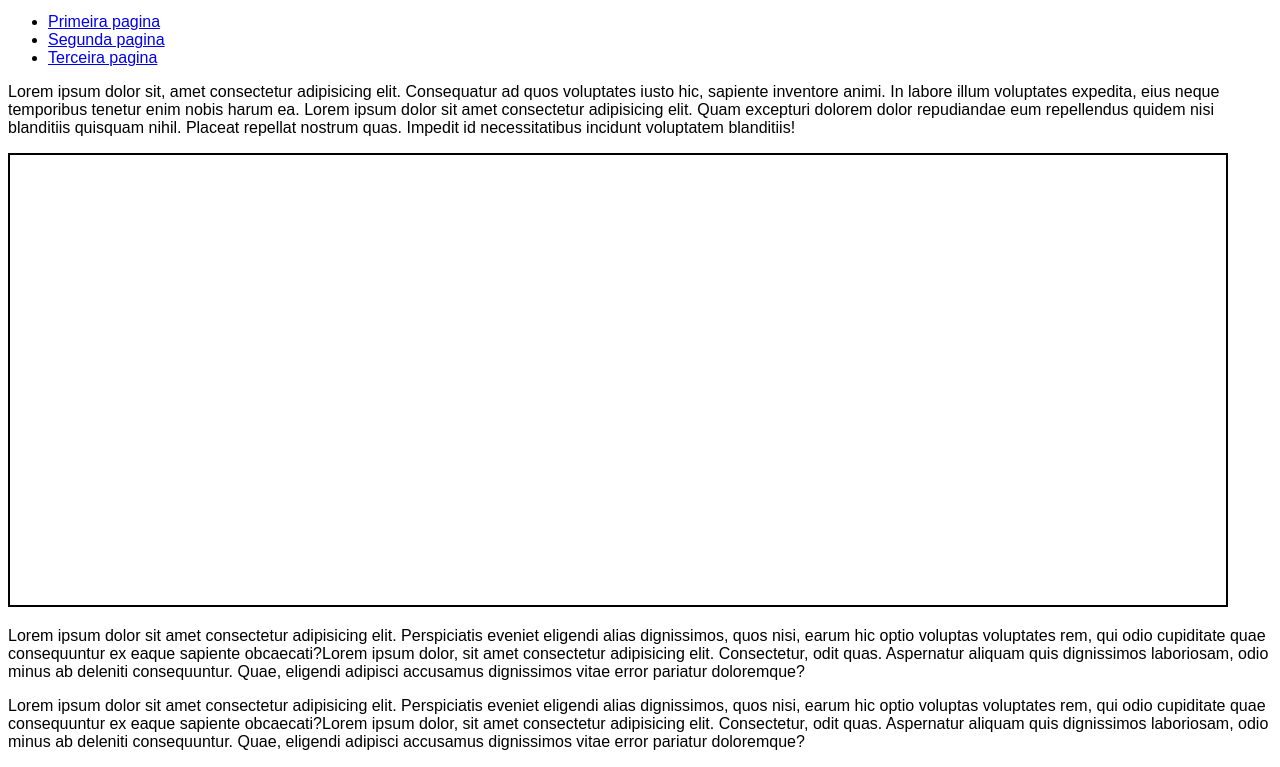
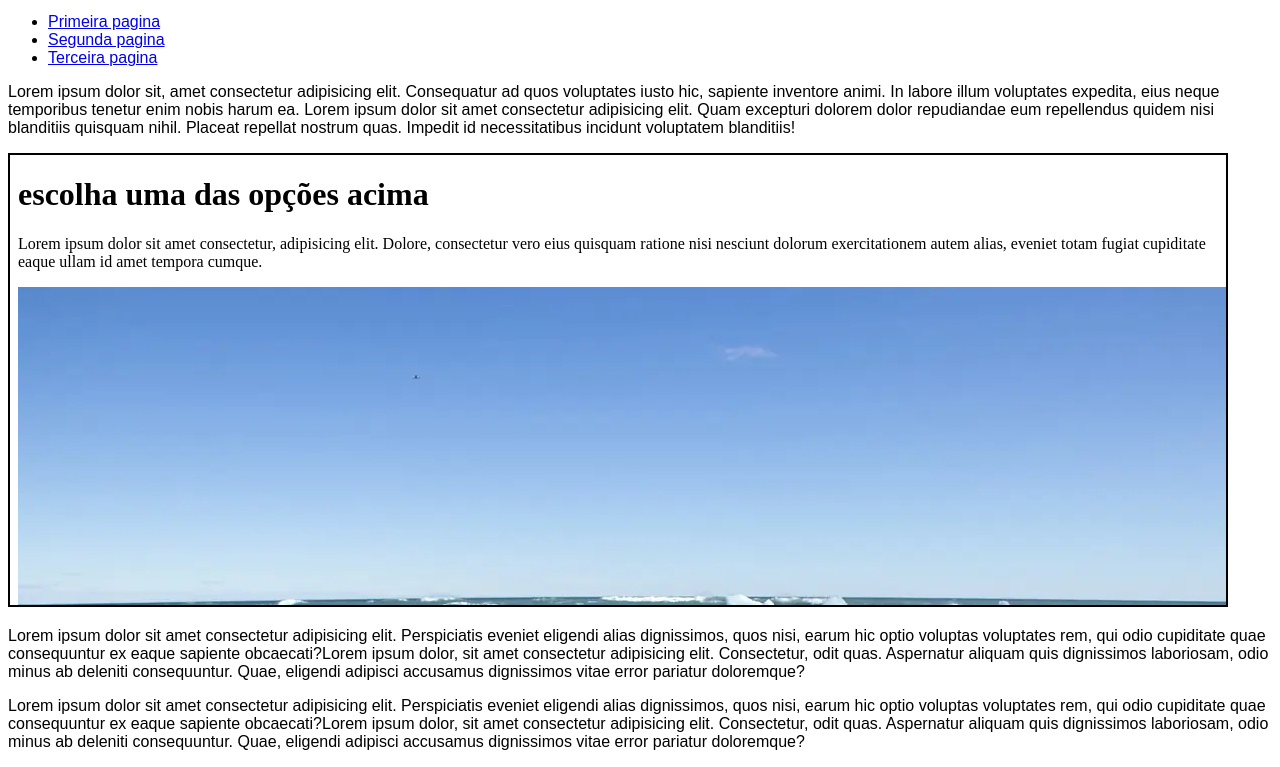
Before and after one commit to DUDUBR0202/html-css, a plain HTML site: page Exercicios/Ex024/iframe003.html in a window 1280 px wide. Shown: the part 119-886 px from the top of the page. Drawn offline with Linux system fonts and the light colour scheme.

Commit message:
mais um exercicio

```diff
--- a/Exercicios/Ex024/iframe003.html
+++ b/Exercicios/Ex024/iframe003.html
@@ -30,7 +30,8 @@
 
 
     <p>Lorem ipsum dolor sit, amet consectetur adipisicing elit. Consequatur ad quos voluptates iusto hic, sapiente inventore animi. In labore illum voluptates expedita, eius neque temporibus tenetur enim nobis harum ea. Lorem ipsum dolor sit amet consectetur adipisicing elit. Quam excepturi dolorem dolor repudiandae eum repellendus quidem nisi blanditiis quisquam nihil. Placeat repellat nostrum quas. Impedit id necessitatibus incidunt voluptatem blanditiis!</p>
-    <iframe id="tela" name="frame" src="" frameborder="0">
+    <iframe id="tela" name="frame" srcdoc="<h1>escolha uma das opções acima</h1>
+       <p>Lorem ipsum dolor sit amet consectetur, adipisicing elit. Dolore, consectetur vero eius quisquam ratione nisi nesciunt dolorum exercitationem autem alias, eveniet totam fugiat cupiditate eaque ullam id amet tempora cumque.</p> <img src='Imagem/oceano.webp'> " frameborder="0">
         <p>Infelizmente seu navegador não é combativel</p>
     </iframe>
     <p>Lorem ipsum dolor sit amet consectetur adipisicing elit. Perspiciatis eveniet eligendi alias dignissimos, quos nisi, earum hic optio voluptas voluptates rem, qui odio cupiditate quae consequuntur ex eaque sapiente obcaecati?Lorem ipsum dolor, sit amet consectetur adipisicing elit. Consectetur, odit quas. Aspernatur aliquam quis dignissimos laboriosam, odio minus ab deleniti consequuntur. Quae, eligendi adipisci accusamus dignissimos vitae error pariatur doloremque?</p>
```
Also changed, not shown: Exercicios/Ex024/Imagem/oceano.webp (added).
